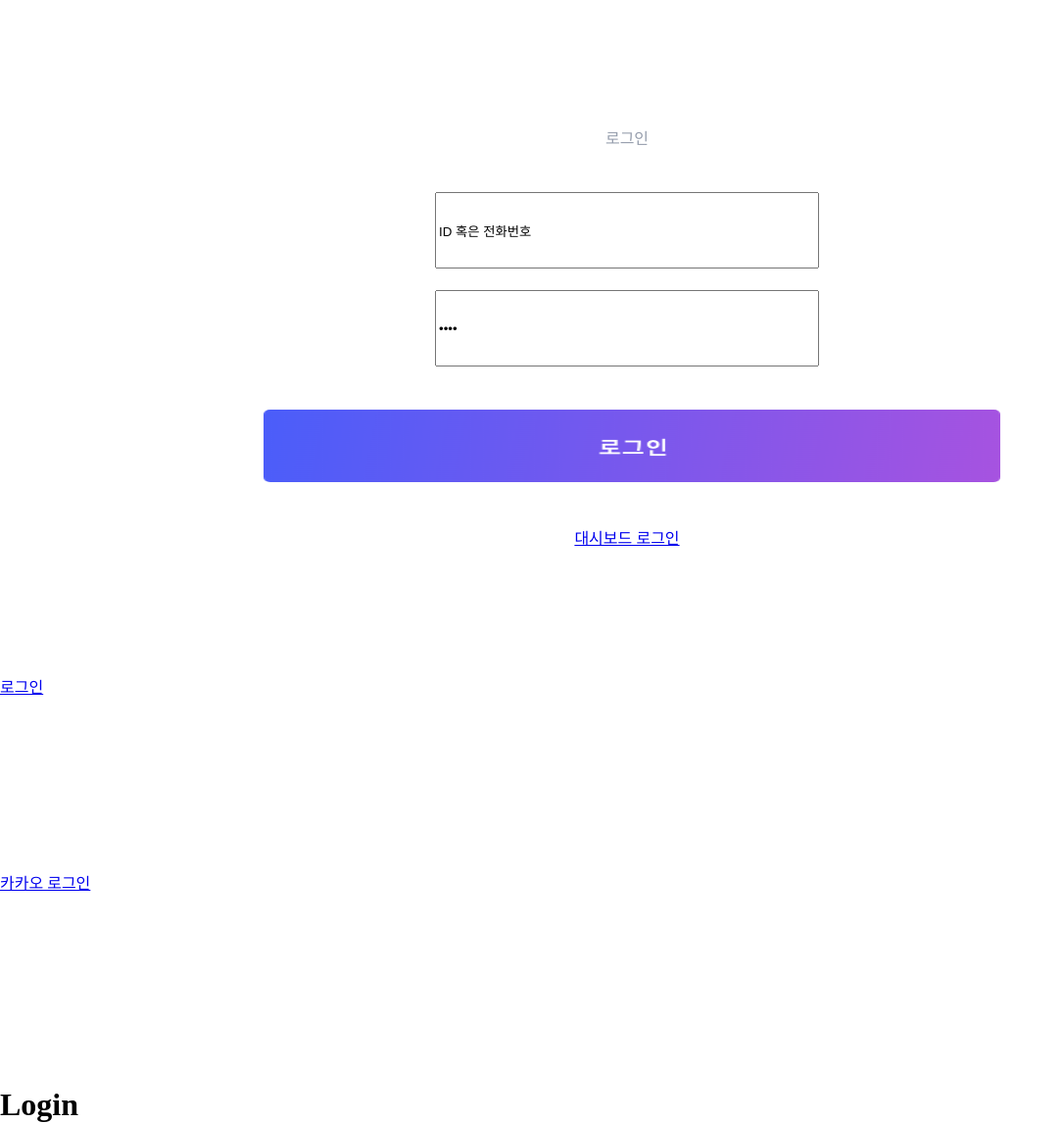
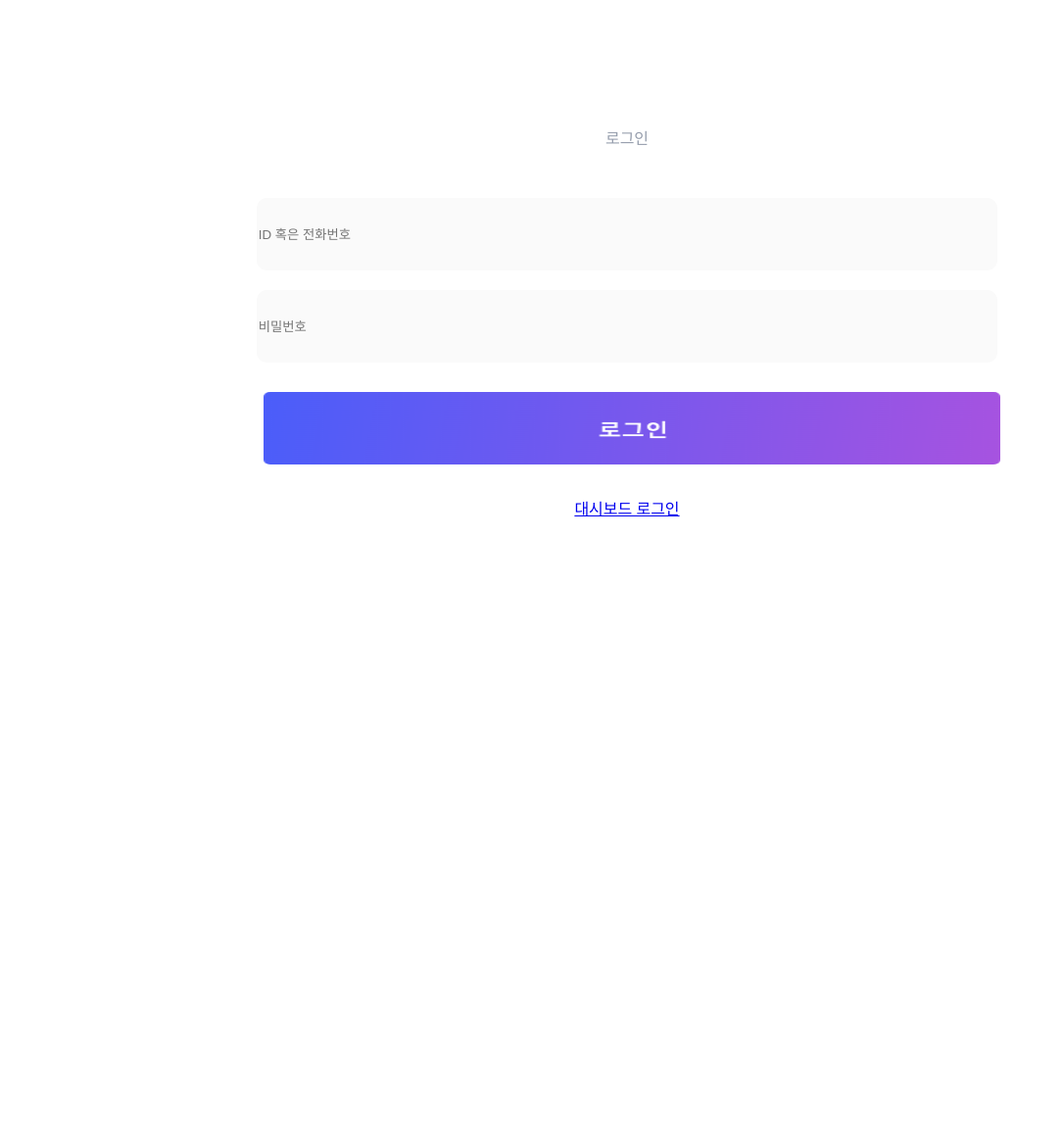
Before and after one commit to Likelion-Printer/Likelion-Printer, a Django app: page /accounts/login/ in a window 1280 px wide. Shown: the part 200-1346 px from the top of the page at 98% size, without its empty margins (0-1084 px from the left). After the commit the page ends 727 px from the top, so only its background shows below. Run offline with Django 3.2, Linux system fonts and the light colour scheme; parts of the project's set-up code (start-up, migrations or seed data) failed here and were passed over.

Commit message:
sangminpark

```diff
--- a/accounts/static/account/css/login.css
+++ b/accounts/static/account/css/login.css
@@ -39,10 +39,13 @@ header {
     color: #959DAC;
     margin: 10% auto;
 }
-
+#form > p {
+    margin: 0 0 50px 0;
+}
 .login_button_box {
     width: 100%;
     height: 74px;
+    margin-top: 30px;
     position: relative;
 }
 #login_button {
@@ -62,3 +65,17 @@ header {
 .wrap {
     display: flex; /*inline-flex*/
 }
+
+#id-input {
+    width: 58.8%;
+    height: 72px;
+    background-color: #fafafa;
+    border: none;
+    border-radius: 10px;
+    display: block;
+    margin: 0 auto 20px auto;
+}
+
+.submit {
+    margin-top: 32px;
+}
--- a/accounts/templates/login.html
+++ b/accounts/templates/login.html
@@ -2,7 +2,7 @@
 <html lang="en">
 <head>
     {% load static %}
-        <link rel='stylesheet' type='text/css' href="/static/account/css/login.css" />
+    <link rel='stylesheet' type='text/css' href="/static/account/css/login.css" />
     <meta charset="UTF-8" />
     <meta name="viewport" content="width=device-width, initial-scale=1.0" />
     <title>Document</title>
@@ -22,53 +22,35 @@
         </header>
     </div>
     <div class = 'wrap'>
-        <div id = 'item1'></div>
         <div id = 'form'>
-            <a>로그인</a>
-            <br/><br/>
+            <p>로그인</p>
             <form method="POST" action="{% url 'login' %}">
                 {% csrf_token %}
-                <br/>
                 <input
-                    style="width: 30%; height: 72px"
+                    id='id-input'
                     name="username"
                     type="text"
-                    value="ID 혹은 전화번호"
+                    placeholder="ID 혹은 전화번호"
                 />
-                <br />
-                <br />
                 <input
-                    style="width: 30%; height: 72px"
+                    id='id-input'
                     name="password"
                     type="password"
-                    value="비밀번호"
+                    placeholder="비밀번호"
                 />
-                <br />
-                <br /><br />
 
                 <div class = 'login_button_box'>
                     <button id='login_button' type="submit" value="로그인">
                         <img src="/static/long_main_button2.png" width="100%" height=74px>
                     </button>
-                </div><br/><br/>
+                </div>
                 <div class='submit'>
                     <a href="{% url 'staff_login' %}">대시보드 로그인</a>
                 </div>
             </form>
         </div>
-        <div id = 'item2'></div>
     </div>
-  </head>
-  <body>
-    <header>
-      <a href="{% url 'login' %}">로그인</a>
-    </header>
-    <header>
-        <a href="{% url 'kakao-login' %}">카카오 로그인 </a>
-    </header>
-    <h1>Login</h1>
-
-
+</body>
     <script>
       const error = "{{error}}";
       if (error) {
@@ -76,5 +58,4 @@
       }
     </script>
 
-</body>
 </html>
```
Also changed, not shown: accounts/static/account/css/signup.css (+4 -3 lines), db.sqlite3, orders/migrations/0001_initial.py, orders/static/orders/css/cancel.css (indentation only), 1 other file.
